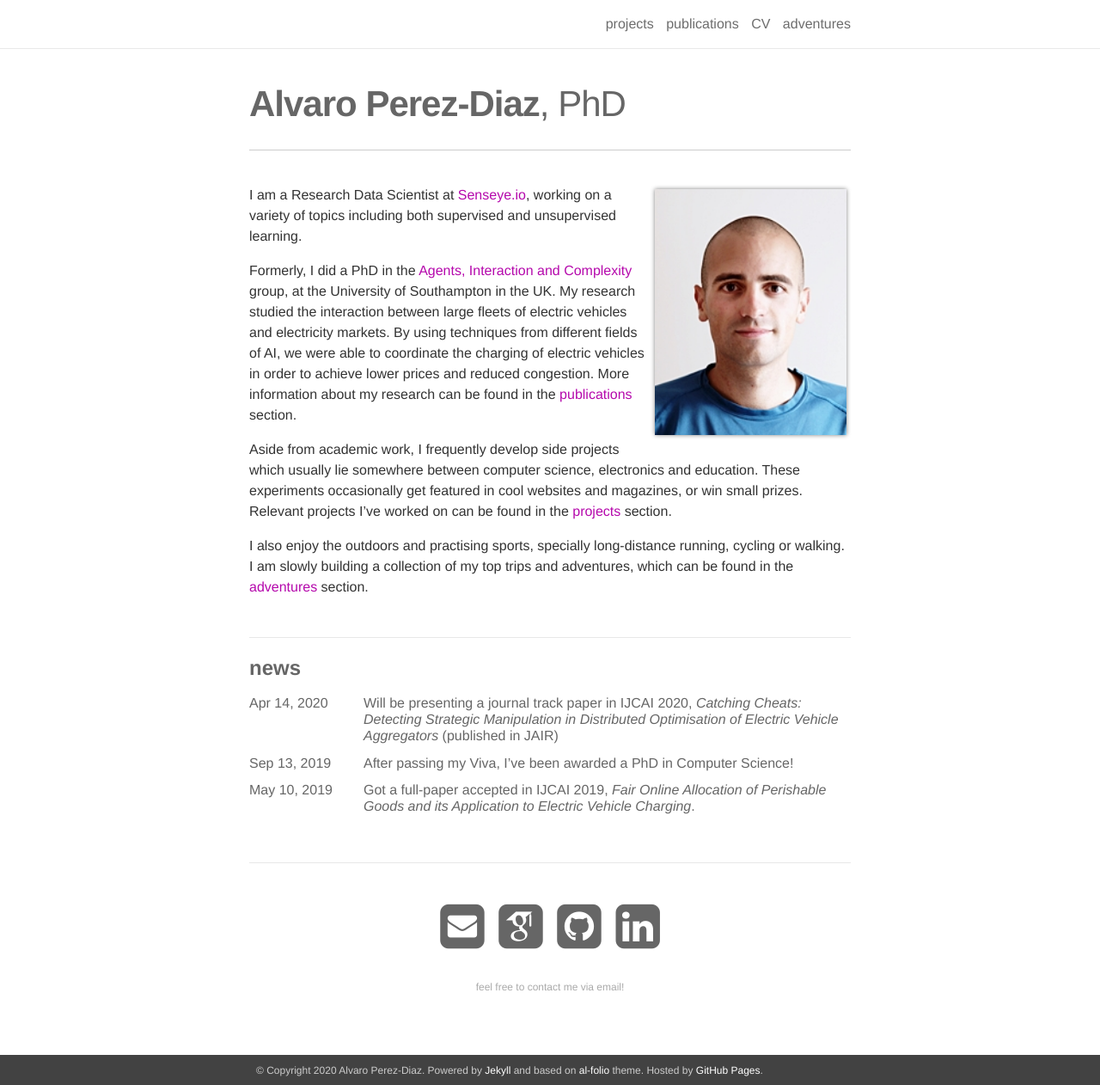
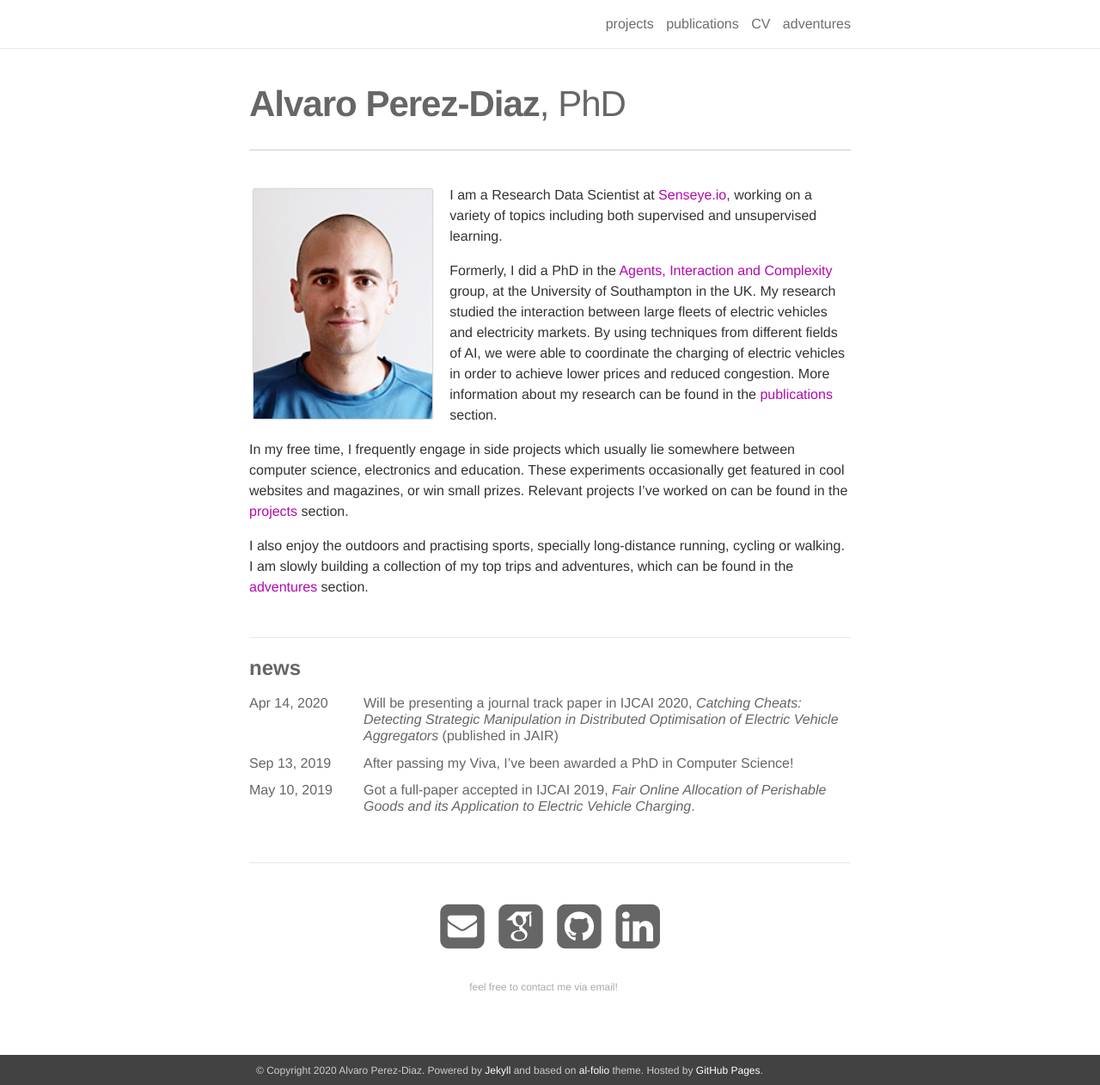
Before and after one commit to alvaropp/alvaropp.github.io, a Jekyll site: the page built from _pages/about.md, in a window 1280 px wide and 1262 px high. Shown: the whole window at 86% size. Built offline with Jekyll 4.4.1, drawn with Linux system fonts in a browser that asks for light colours; nearby versions of some CDN libraries; some web fonts are replaced.

Commit message:
moved profile image to left

```diff
--- a/_pages/about.md
+++ b/_pages/about.md
@@ -3,15 +3,9 @@
 permalink: /
 title: <strong>Alvaro Perez-Diaz</strong>, PhD
 description: PhD student at the University of Southampton, UK.
-
 profile:
-  align: right
+  align: left
   image: profile_img.jpg
-  <!-- address: >
-    <p>555 your office number</p>
-    <p>123 your address street</p>
-    <p>Your City, State 12345</p> -->
-
 news: true
 social: true
 ---
@@ -22,6 +16,6 @@
 
 Formerly, I did a PhD in the [Agents, Interaction and Complexity](https://www.aic.ecs.soton.ac.uk/) group, at the University of Southampton in the UK. My research studied the interaction between large fleets of electric vehicles and electricity markets. By using techniques from different fields of AI, we were able to coordinate the charging of electric vehicles in order to achieve lower prices and reduced congestion. More information about my research can be found in the [publications](/publications) section.
 
-Aside from academic work, I frequently develop side projects which usually lie somewhere between computer science, electronics and education. These experiments occasionally get featured in cool websites and magazines, or win small prizes. Relevant projects I've worked on can be found in the [projects](/projects) section.
+In my free time, I frequently engage in side projects which usually lie somewhere between computer science, electronics and education. These experiments occasionally get featured in cool websites and magazines, or win small prizes. Relevant projects I've worked on can be found in the [projects](/projects) section.
 
 I also enjoy the outdoors and practising sports, specially long-distance running, cycling or walking. I am slowly building a collection of my top trips and adventures, which can be found in the [adventures](/adventures) section.
--- a/_sass/_gallery.scss
+++ b/_sass/_gallery.scss
@@ -29,6 +29,7 @@ figcaption {
     object-fit: cover;
     box-sizing:border-box;
     padding: $img-spacing;
+    padding-right: 20px;
 }
 .one {
     width:33.33%;
--- a/_sass/_profile.scss
+++ b/_sass/_profile.scss
@@ -1,10 +1,11 @@
 .profile {
-    float: right !important;
+    float: left !important;
     img {
-        box-shadow: 0 0 5px $grey-color;
+        box-shadow: 0 0 2px $grey-color;
         width: 100%;
     }
 }
+
 .address {
     font-family: monospace;
 
```
